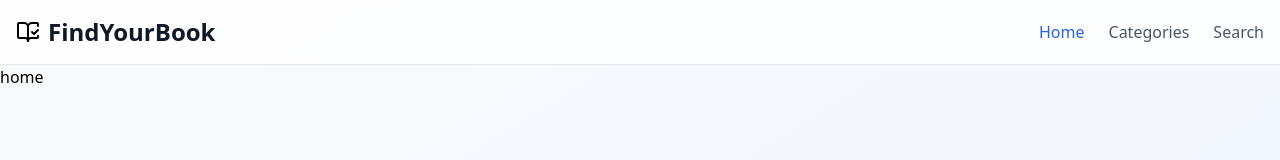
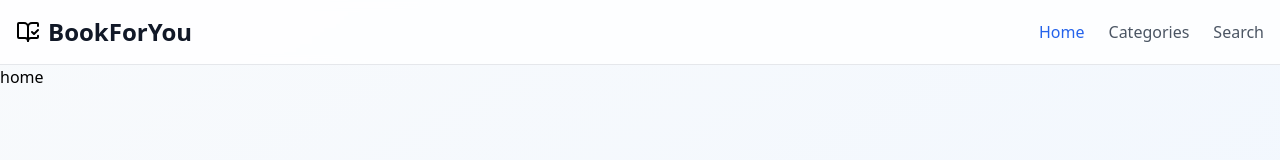
Before and after one commit to devlopersumit/BookPicker, a React (Vite) app: page / in a window 1280 px wide. Shown: the top 160 px of the page. Built offline with nearby package versions, Linux system fonts and the light colour scheme.

Commit message:
Changed Website name

```diff
--- a/index.html
+++ b/index.html
@@ -4,7 +4,7 @@
     <meta charset="UTF-8" />
     <link rel="shortcut icon" href="/src/assets/book-open-text.png" type="image/x-icon">
     <meta name="viewport" content="width=device-width, initial-scale=1.0" />
-    <title>FindYourBook — Discover the best books based on your mood, goals, and personal growth journey.
+    <title>BookForYou — Discover the best books based on your mood, goals, and personal growth journey.
 
 </title>
   </head>
--- a/src/Components/Navbar.jsx
+++ b/src/Components/Navbar.jsx
@@ -26,7 +26,7 @@ function Navbar() {
                 <path d="M22 6V4a1 1 0 0 0-1-1h-5a4 4 0 0 0-4 4 4 4 0 0 0-4-4H3a1 1 0 0 0-1 1v13a1 1 0 0 0 1 1h6a3 3 0 0 1 3 3 3 3 0 0 1 3-3h6a1 1 0 0 0 1-1v-1.3" />
               </svg>
               <span className="text-2xl font-bold text-gray-900">
-                FindYourBook
+                BookForYou
               </span>
             </a>
 
```
